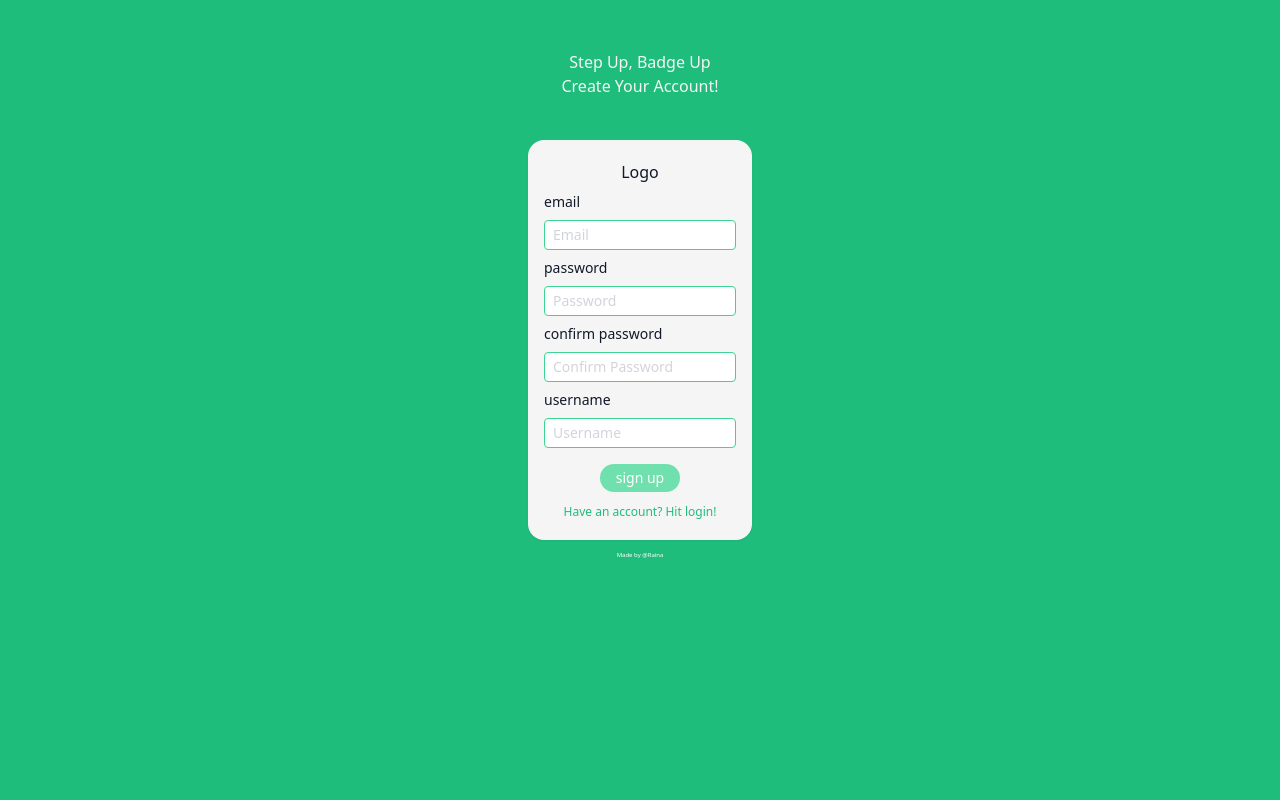
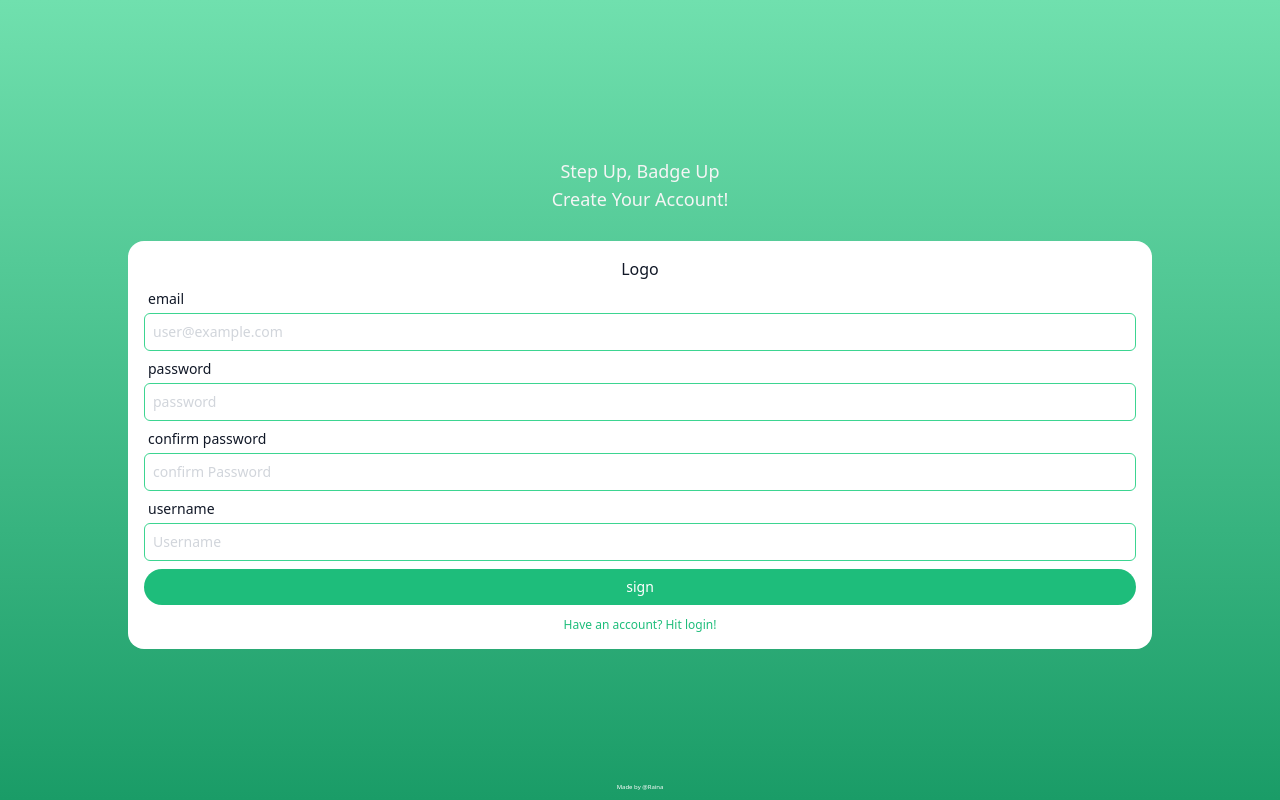
Before and after one commit to Raina-Moon/mini-goal-project, a Next.js app in the folder frontend/: page /signup in a window 1280 px wide. Built offline with nearby package versions, Linux system fonts and the light colour scheme; no server answers.

Commit message:
💄 ui: Enhance SignupForm with password validation and improved layout using GlobalInput and GlobalButton components

```diff
--- a/frontend/src/app/signup/SignupForm.tsx
+++ b/frontend/src/app/signup/SignupForm.tsx
@@ -5,6 +5,8 @@ import { useRouter } from "next/navigation";
 import Link from "next/link";
 import ErrorIcon from "../../../public/icons/ErrorIcon";
 import { useAuth } from "../contexts/AuthContext";
+import GlobalInput from "@/components/ui/GlobalInput";
+import GlobalButton from "@/components/ui/GlobalButton";
 
 const SignupForm = () => {
   const { signup } = useAuth();
@@ -14,11 +16,52 @@ const SignupForm = () => {
   const [password, setPassword] = useState("");
   const [confirmPassword, setConfirmPassword] = useState("");
   const [username, setUsername] = useState("");
+  const [passwordErrors, setPasswordErrors] = useState<string[]>([]);
+  const [confirmPasswordError, setConfirmPasswordError] = useState("");
   const [error, setError] = useState<string | null>(null);
+
+  const validatePassword = (password: string) => {
+    const errors = [];
+    if (!/[A-Z]/.test(password)) errors.push("uppercase");
+    if (!/[!@#$%^&*(),.?":{}|<>]/.test(password)) errors.push("special char");
+    if (!/\d/.test(password)) errors.push("number");
+    if (password.length < 7) errors.push("7+ chars");
+
+    if (errors.length === 0) return [];
+    if (errors.length === 4)
+      return ["Password needs uppercase, special char, number, and 7+ chars!"];
+    if (errors.length === 1) return [`Add a ${errors[0]} and you’re good!`];
+    return [`Missing ${errors.length}: ${errors.join(", ")}.`];
+  };
+
+  const handlePasswordChange = (e: React.ChangeEvent<HTMLInputElement>) => {
+    const newPassword = e.target.value;
+    setPassword(newPassword);
+    const errors = validatePassword(newPassword);
+    setPasswordErrors(errors);
+  };
+
+  const handleConfirmPasswordChange = (
+    e: React.ChangeEvent<HTMLInputElement>
+  ) => {
+    const newConfirmPassword = e.target.value;
+    setConfirmPassword(newConfirmPassword);
+    setConfirmPasswordError(
+      newConfirmPassword && newConfirmPassword !== password
+        ? "Oops, these don’t match yet."
+        : ""
+    );
+  };
 
   const handleSubmit = async (e: React.FormEvent) => {
     e.preventDefault();
     setError(null);
+
+    const passwordValidationErrors = validatePassword(password);
+    if (passwordValidationErrors.length > 0) {
+      setPasswordErrors(passwordValidationErrors);
+      return;
+    }
 
     if (password !== confirmPassword) {
       alert("Passwords do not match!");
@@ -31,7 +74,7 @@ const SignupForm = () => {
       router.push("/login");
     } catch (error: any) {
       if (error.message === "Username is already taken") {
-        setError("Username is already taken!");
+        setError("username is already taken!");
       } else {
         setError("Signup failed!");
       }
@@ -39,69 +82,54 @@ const SignupForm = () => {
   };
 
   return (
-    <div className="bg-primary-500 w-80 h-[568px] relative overflow-hidden font-inter mx-auto">
-      <div className="absolute left-1/2 top-[50px] transform -translate-x-1/2 text-center text-neutral-100 text-base">
+    <div className="flex flex-col h-screen items-center justify-center bg-gradient-to-b from-primary-300 to-primary-600">
+      <div className="text-neutral-100 text-center mb-3 mt-[5px] text-lg font-medium">
         Step Up, Badge Up
         <br />
         Create Your Account!
       </div>
 
-      <div className="w-56 bg-neutral-100 rounded-2xl shadow-sm px-4 py-5 absolute left-1/2 top-[140px] transform -translate-x-1/2">
+      <div className="bg-white rounded-2xl px-4 py-4 flex flex-col mt-4 w-[80%]">
         <form onSubmit={handleSubmit} className="flex flex-col gap-y-2">
           <div className="text-gray-900 text-base text-center">Logo</div>
 
-          <label className="text-gray-900 text-sm">email</label>
-          <input
+          <GlobalInput
+            label="email"
             type="email"
-            placeholder="Email"
-            className="border text-gray-900 border-primary-400 px-2 py-1 rounded text-sm focus:outline-none focus:border-primary-600"
+            placeholder="user@example.com"
             value={email}
             onChange={(e) => setEmail(e.target.value)}
-            required
           />
 
-          <label className="text-gray-900 text-sm">password</label>
-          <input
+          <GlobalInput
+            label="password"
             type="password"
-            placeholder="Password"
-            className="border text-gray-900 border-primary-400 px-2 py-1 rounded text-sm focus:outline-none focus:border-primary-600"
+            placeholder="password"
             value={password}
-            onChange={(e) => setPassword(e.target.value)}
-            required
+            onChange={handlePasswordChange}
+            error={passwordErrors.length > 0 ? passwordErrors.join(" ") : ""}
           />
 
-          <label className="text-gray-900 text-sm">confirm password</label>
-          <input
+          <GlobalInput
+            label="confirm password"
             type="password"
-            placeholder="Confirm Password"
-            className={`border px-2 py-1 focus:outline-none rounded text-sm ${
-              confirmPassword && password !== confirmPassword
-                ? "border-red-500"
-                : "border-primary-400 focus:border-primary-600"
-            }`}
+            placeholder="confirm Password"
             value={confirmPassword}
-            onChange={(e) => setConfirmPassword(e.target.value)}
-            required
+            onChange={handleConfirmPasswordChange}
+            error={confirmPasswordError}
           />
 
-          {password !== confirmPassword && confirmPassword && (
-            <div className="text-red-500 text-xs flex flex-row">
-              <ErrorIcon /> No match, try again!
-            </div>
-          )}
-
-          <label className="text-gray-900 text-sm">username</label>
-          <input
+          <GlobalInput
+            label="username"
             type="text"
             placeholder="Username"
-            className={`border text-gray-900 px-2 py-1 rounded text-sm focus:outline-none ${
+            className={`${
               error?.includes("Username")
                 ? "border-red-500"
                 : "border-primary-400 focus:border-primary-600"
             }`}
             value={username}
             onChange={(e) => setUsername(e.target.value)}
-            required
           />
 
           {error && (
@@ -110,12 +138,7 @@ const SignupForm = () => {
             </div>
           )}
 
-          <button
-            type="submit"
-            className="bg-primary-300 rounded-full text-white text-sm mt-2 py-1 self-center w-20 hover:bg-primary-600"
-          >
-            sign up
-          </button>
+          <GlobalButton type="submit">sign </GlobalButton>
         </form>
 
         <Link href="/login">
```
